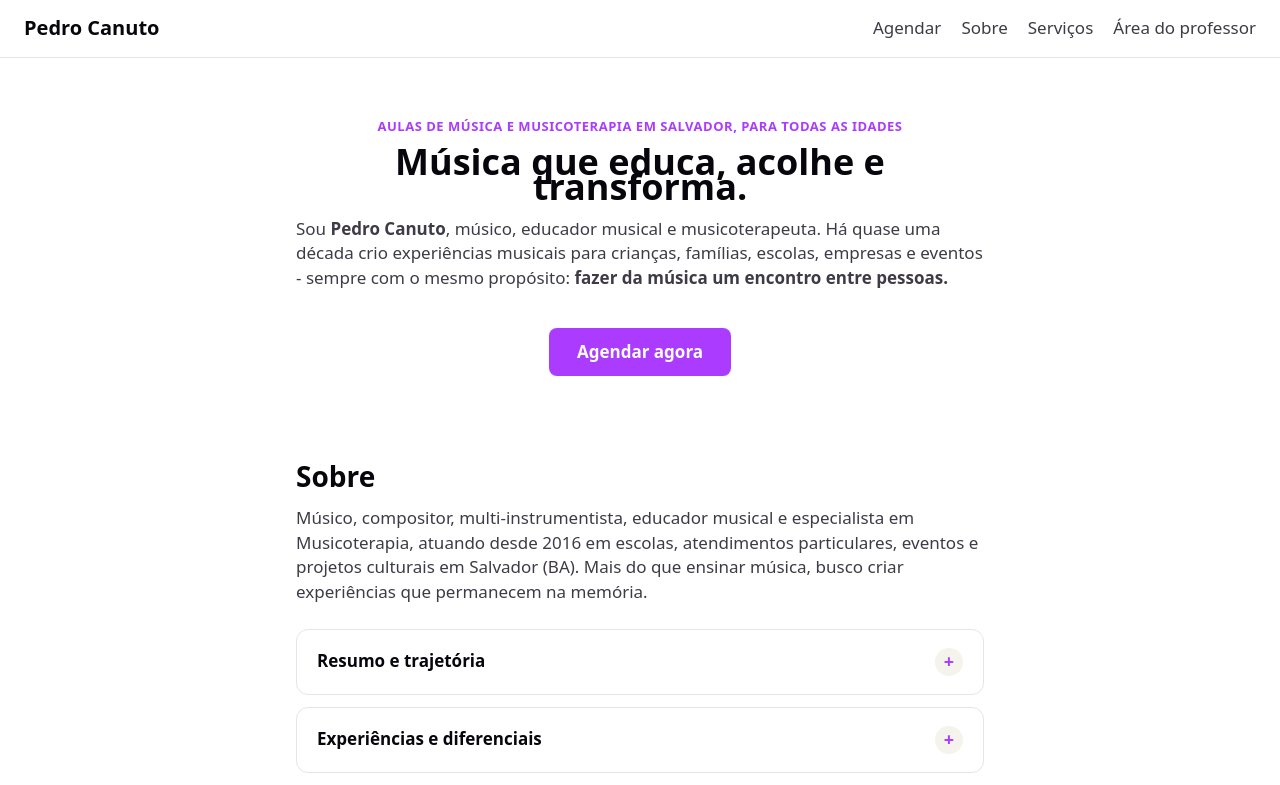
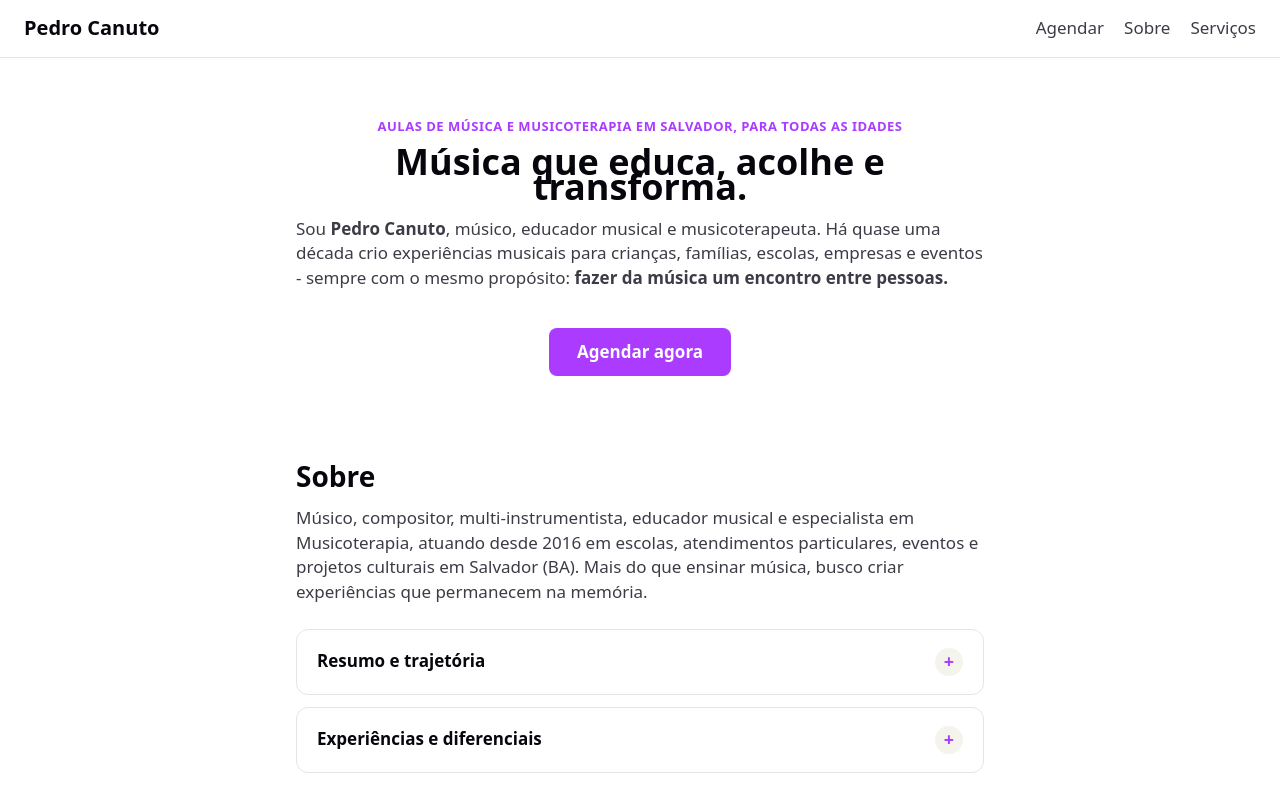
Before and after one commit to DataCanuto/pedrocanutomusico, a React (Vite) app in the folder frontend/: page / in a window 1280 px wide. Shown: the top 785 px of the page. Built offline with nearby package versions, Linux system fonts and the light colour scheme; no server answers.

Commit message:
Update NavBar.tsx

```diff
--- a/frontend/src/components/layout/NavBar.tsx
+++ b/frontend/src/components/layout/NavBar.tsx
@@ -10,7 +10,6 @@ export function NavBar() {
                 <Link to="/agendar">Agendar</Link>
                 <Link to="/#sobre">Sobre</Link>
                 <Link to="/#servicos">Serviços</Link>
-                <Link to="/admin">Área do professor</Link>
             </div>
         </nav>
     );
```
